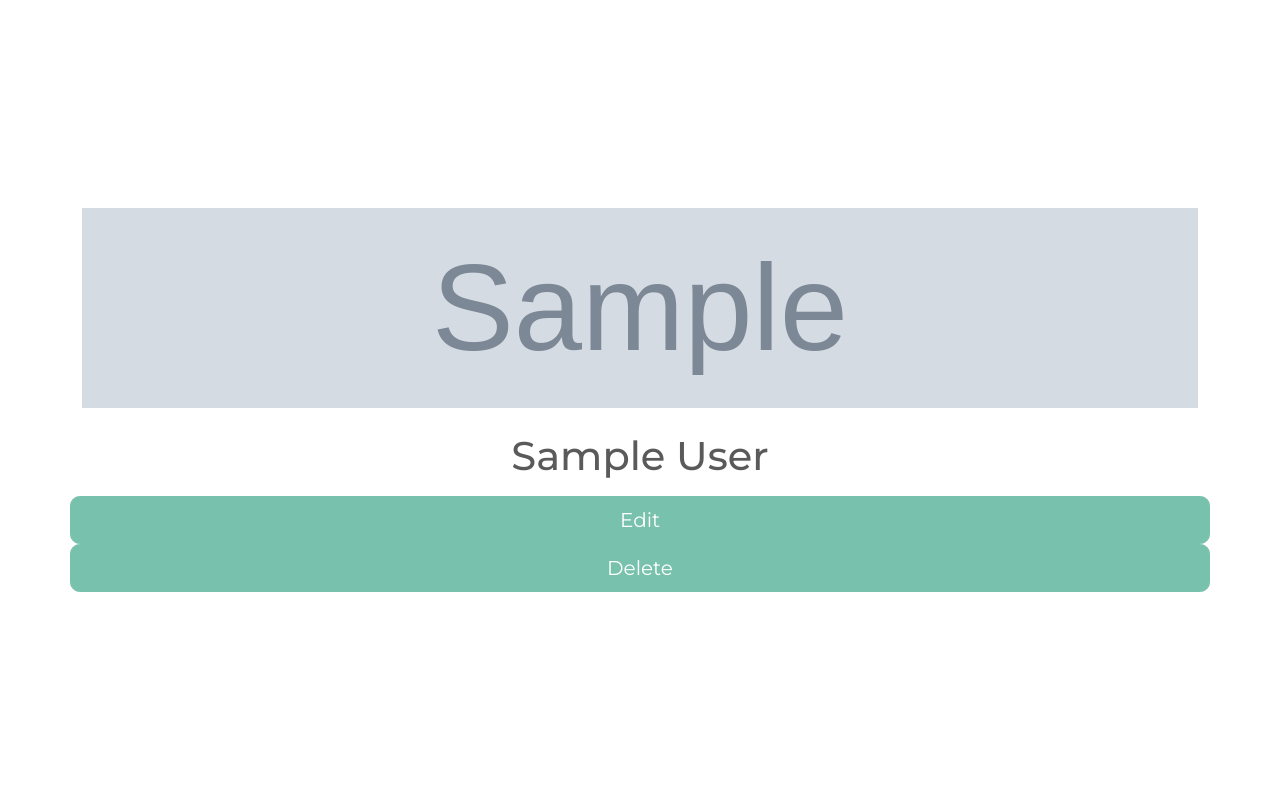
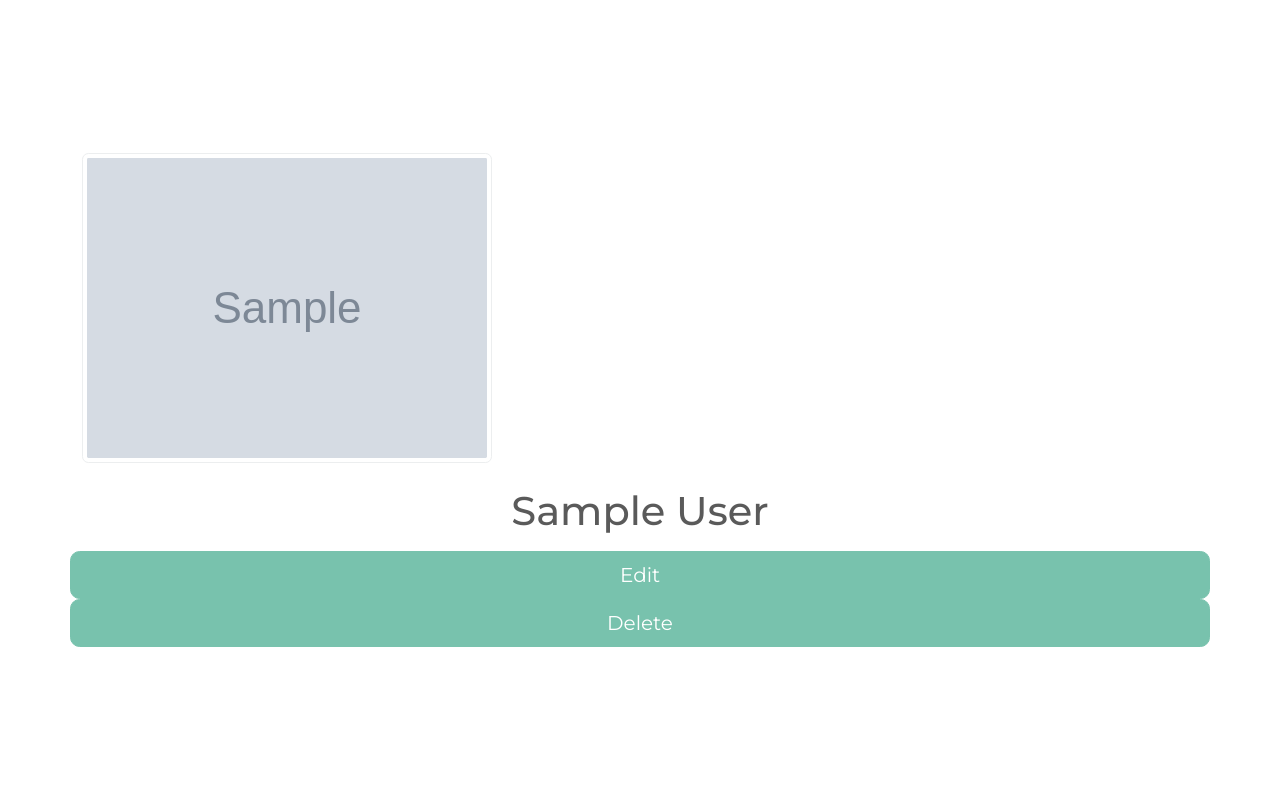
Before and after one commit to AnyaAven/blogly, a Flask app: page /users/1 in a window 1280 px wide. Shown: the top 791 px of the page. Run offline with Flask 3, Linux system fonts and the light colour scheme; tables that the repository leaves empty hold one stand-in row (values such as "Sample post"); grey boxes marked "Sample" are stand-in pictures.

Commit message:
fixed image thumbnail

```diff
--- a/templates/user_detail.jinja
+++ b/templates/user_detail.jinja
@@ -7,10 +7,10 @@
     <div class="container">
 
         <div class="row">
-
-            <img src="{{ user_image }}" alt="{{ user_full_name }}'s profile picture" height="200" width="200">
-            <h1 class="pt-4 mb-3 text-center">{{ user_full_name }}</h1>
-
+                <div>
+                 <img src="{{ user_image }}" alt="{{ user_full_name }}'s profile picture" class="img-thumbnail">
+                  <h1 class="pt-4 mb-3 text-center">{{ user_full_name }}</h1>
+                </div>
             <a href="/users/{{ user_id }}/edit" class="btn btn-primary btn-lg w-100">
                 Edit
             </a>
```
